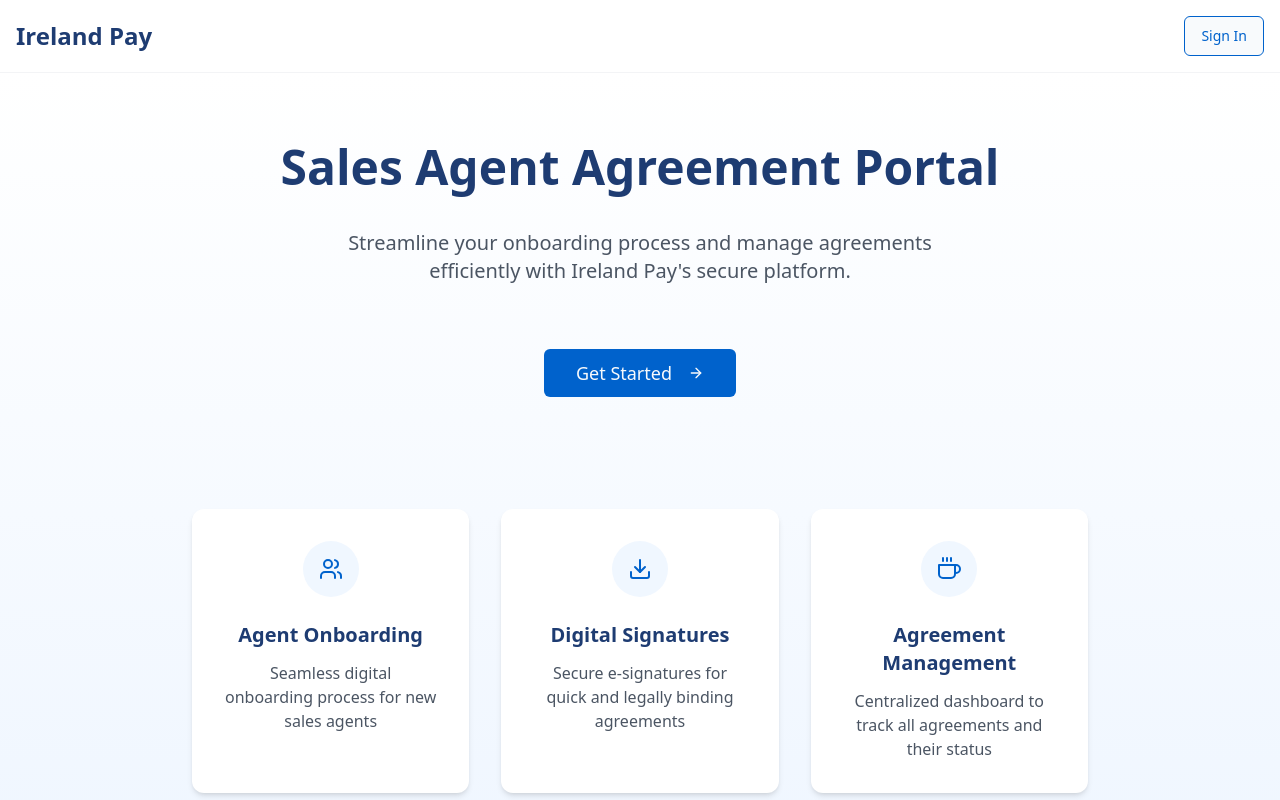
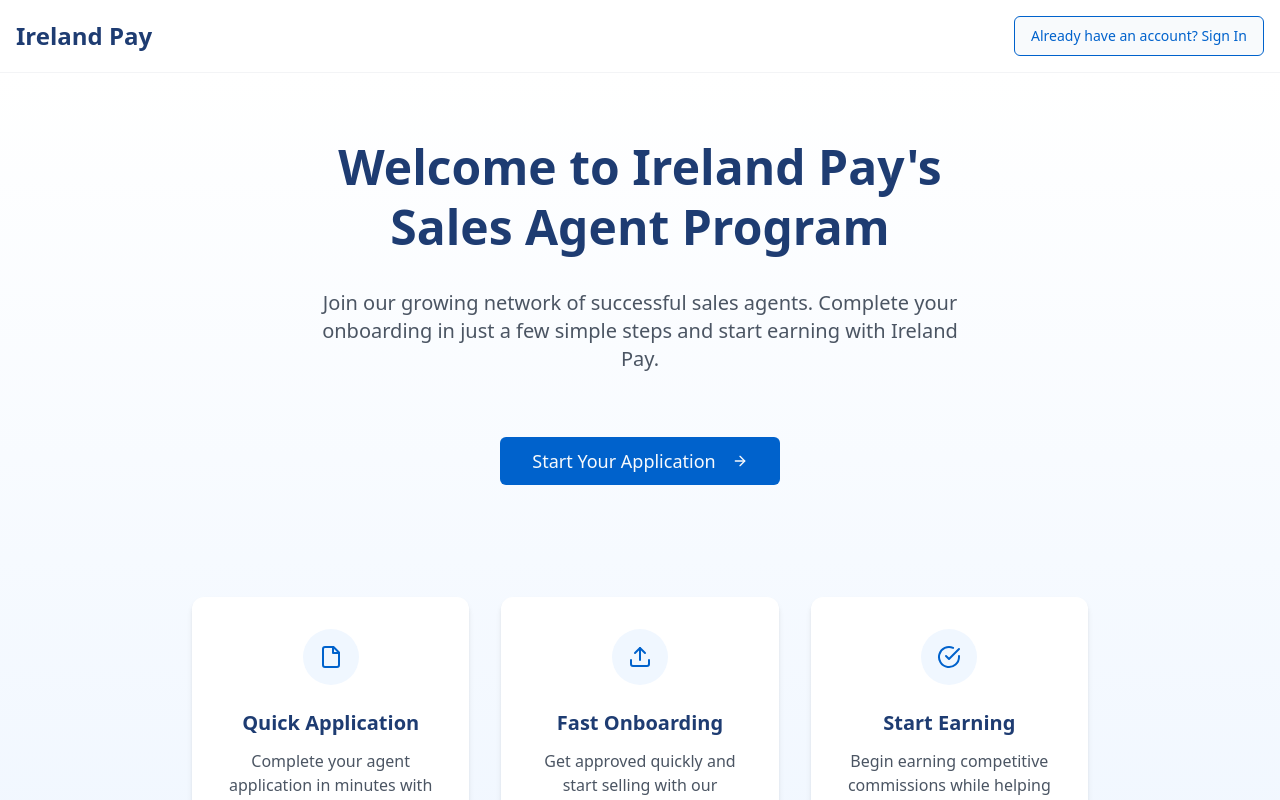
Before and after one commit to WesAllenInc/agent-agreement-nexus, a React (Vite) app: page / in a window 1280 px wide. Shown: the top 800 px of the page. Built offline with nearby package versions, Linux system fonts and the light colour scheme.

Commit message:
Refactor: Improve home page welcome message
Update the home page to be more welcoming for new agents.

```diff
--- a/src/pages/Index.tsx
+++ b/src/pages/Index.tsx
@@ -16,7 +16,7 @@ export default function Index() {
             variant="outline"
             className="border-brand-600 text-brand-600 hover:bg-brand-50"
           >
-            Sign In
+            Already have an account? Sign In
           </Button>
         </div>
       </header>
@@ -25,17 +25,17 @@ export default function Index() {
         <div className="container mx-auto px-4 py-16">
           <div className="max-w-4xl mx-auto text-center space-y-8">
             <h2 className="text-5xl font-bold text-navy-600 leading-tight">
-              Sales Agent Agreement Portal
+              Welcome to Ireland Pay's<br />Sales Agent Program
             </h2>
             <p className="text-xl text-gray-600 max-w-2xl mx-auto">
-              Streamline your onboarding process and manage agreements efficiently with Ireland Pay's secure platform.
+              Join our growing network of successful sales agents. Complete your onboarding in just a few simple steps and start earning with Ireland Pay.
             </p>
             <div className="pt-8">
               <Button
                 onClick={() => navigate("/login")}
                 className="px-8 py-6 text-lg bg-brand-600 hover:bg-brand-700 transition-colors"
               >
-                Get Started <ArrowRight className="ml-2 h-5 w-5" />
+                Start Your Application <ArrowRight className="ml-2 h-5 w-5" />
               </Button>
             </div>
 
@@ -54,15 +54,13 @@ export default function Index() {
                     strokeLinejoin="round"
                     className="text-brand-600"
                   >
-                    <path d="M16 21v-2a4 4 0 0 0-4-4H6a4 4 0 0 0-4 4v2"></path>
-                    <circle cx="9" cy="7" r="4"></circle>
-                    <path d="M22 21v-2a4 4 0 0 0-3-3.87"></path>
-                    <path d="M16 3.13a4 4 0 0 1 0 7.75"></path>
+                    <path d="M14.5 2H6a2 2 0 0 0-2 2v16a2 2 0 0 0 2 2h12a2 2 0 0 0 2-2V7.5L14.5 2z"></path>
+                    <polyline points="14 2 14 8 20 8"></polyline>
                   </svg>
                 </div>
-                <h3 className="text-xl font-semibold text-navy-600 mb-3">Agent Onboarding</h3>
+                <h3 className="text-xl font-semibold text-navy-600 mb-3">Quick Application</h3>
                 <p className="text-gray-600">
-                  Seamless digital onboarding process for new sales agents
+                  Complete your agent application in minutes with our streamlined digital process
                 </p>
               </div>
 
@@ -81,13 +79,13 @@ export default function Index() {
                     className="text-brand-600"
                   >
                     <path d="M21 15v4a2 2 0 0 1-2 2H5a2 2 0 0 1-2-2v-4"></path>
-                    <polyline points="7 10 12 15 17 10"></polyline>
-                    <line x1="12" y1="15" x2="12" y2="3"></line>
+                    <polyline points="17 8 12 3 7 8"></polyline>
+                    <line x1="12" y1="3" x2="12" y2="15"></line>
                   </svg>
                 </div>
-                <h3 className="text-xl font-semibold text-navy-600 mb-3">Digital Signatures</h3>
+                <h3 className="text-xl font-semibold text-navy-600 mb-3">Fast Onboarding</h3>
                 <p className="text-gray-600">
-                  Secure e-signatures for quick and legally binding agreements
+                  Get approved quickly and start selling with our comprehensive onboarding support
                 </p>
               </div>
 
@@ -105,16 +103,13 @@ export default function Index() {
                     strokeLinejoin="round"
                     className="text-brand-600"
                   >
-                    <path d="M18 8h1a4 4 0 0 1 0 8h-1"></path>
-                    <path d="M2 8h16v9a4 4 0 0 1-4 4H6a4 4 0 0 1-4-4V8z"></path>
-                    <line x1="6" y1="1" x2="6" y2="4"></line>
-                    <line x1="10" y1="1" x2="10" y2="4"></line>
-                    <line x1="14" y1="1" x2="14" y2="4"></line>
+                    <path d="M22 11.08V12a10 10 0 1 1-5.93-9.14"></path>
+                    <polyline points="22 4 12 14.01 9 11.01"></polyline>
                   </svg>
                 </div>
-                <h3 className="text-xl font-semibold text-navy-600 mb-3">Agreement Management</h3>
+                <h3 className="text-xl font-semibold text-navy-600 mb-3">Start Earning</h3>
                 <p className="text-gray-600">
-                  Centralized dashboard to track all agreements and their status
+                  Begin earning competitive commissions while helping businesses succeed with payment solutions
                 </p>
               </div>
             </div>
```
